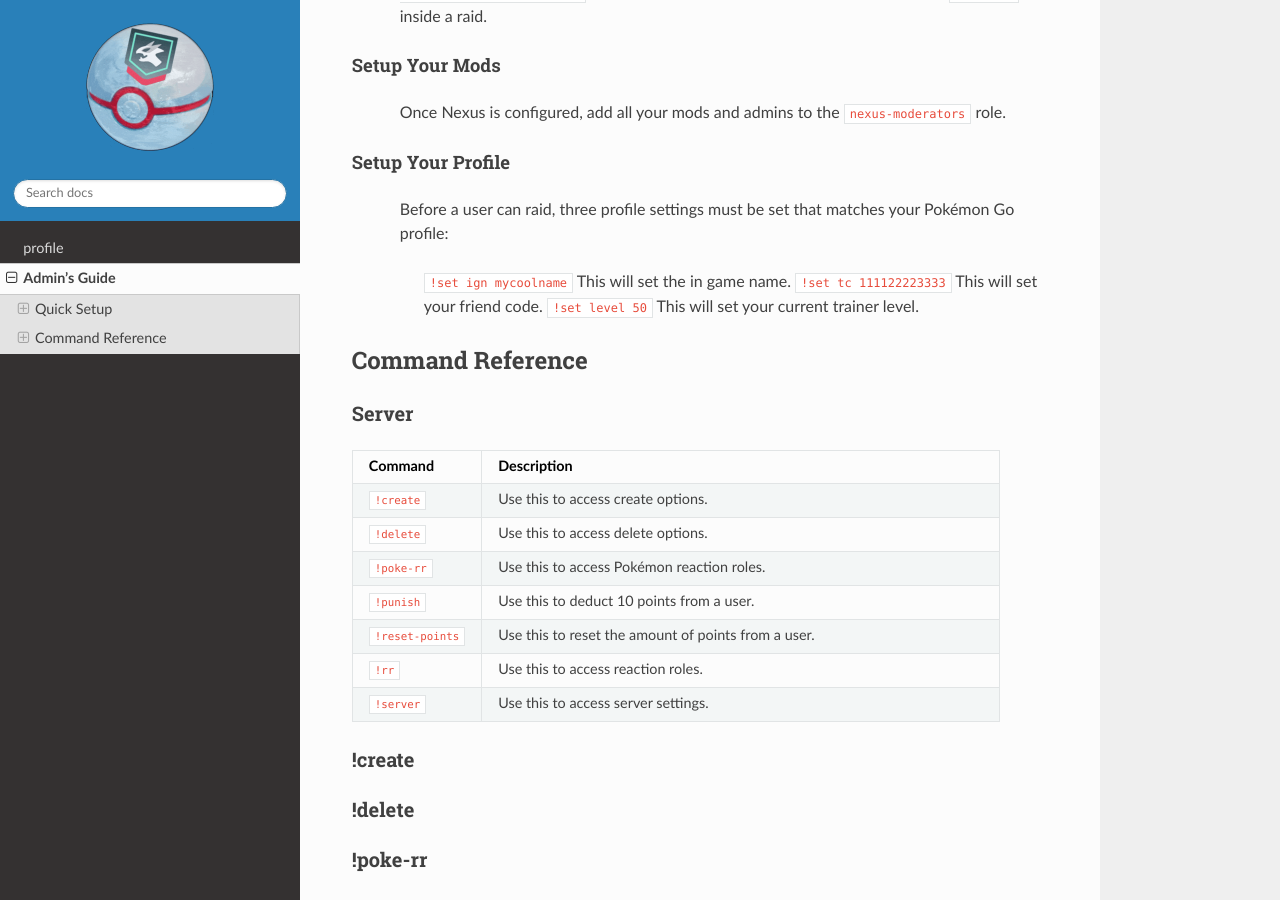
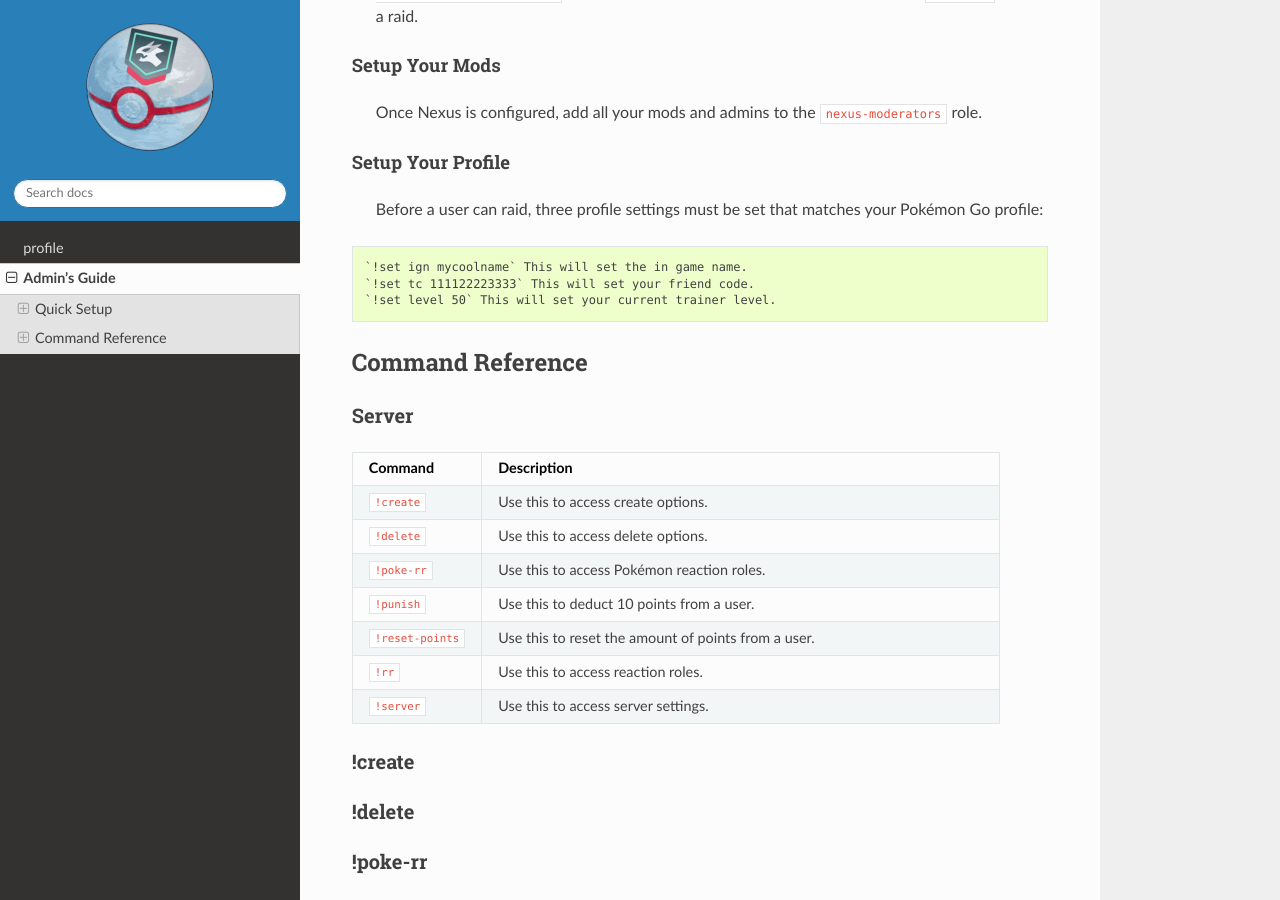
Before and after one commit to NexusRaids/nexus-docs, a Sphinx documentation site: the page built from docs/administration.md, in a window 1280 px wide and 900 px high, scrolled down 676 px. Built offline with Sphinx 7.4.7 and the Read the Docs theme 2.0.0, drawn with Linux system fonts in a browser that asks for light colours; formulas are drawn with MathJax 3; pages that are not in the unit, such as notebooks, are missing from menus.

```diff
--- a/docs/administration.md
+++ b/docs/administration.md
@@ -2,34 +2,33 @@
 
 ## Quick Setup
 
-> ### Inviting Nexus
+### Inviting Nexus
 
-> > <a href="https://discord.com/oauth2/authorize?client_id=761036478783422484&permissions=1342696528&scope=bot" target="_blank">Invite Nexus to your community.</a>
+> <a href="https://discord.com/oauth2/authorize?client_id=761036478783422484&permissions=1342696528&scope=bot" target="_blank">Invite Nexus to your community.</a>
 
-
-> > Once Nexus is added to your server, it will immediately create a new channel called `#nexus-updates`. This channel is used for update notifications and the `nexus-moderator` role for people who want to run administration commands.
+> Once Nexus is added to your server, it will immediately create a new channel called `#nexus-updates`. This channel is used for update notifications and the `nexus-moderator` role for people who want to run administration commands.
 
 ### Configuring Nexus
 
-> #### Raiding
+#### Raiding
 
-> > You need to setup your raid channel with `!server raid-channel <#channel>`. The raid channel is a special channel in which all raids will be.
+> You need to setup your raid channel with `!server raid-channel <#channel>`. The raid channel is a special channel in which all raids will be.
 
-> ####  Cross-server raids
+ ####  Cross-server raids
 
-> > You need to setup the channel in which you'll receive raids from other servers with `!server online-channel <#channel>`. You can send your raid to other servers by running `!go-live` inside a raid.
+> You need to setup the channel in which you'll receive raids from other servers with `!server online-channel <#channel>`. You can send your raid to other servers by running `!go-live` inside a raid.
 
-> #### Setup Your Mods
+#### Setup Your Mods
 
-> > Once Nexus is configured, add all your mods and admins to the `nexus-moderators` role.
+> Once Nexus is configured, add all your mods and admins to the `nexus-moderators` role.
 
-> #### Setup Your Profile
+#### Setup Your Profile
 
-> > Before a user can raid, three profile settings must be set that matches your Pokémon Go profile:
+> Before a user can raid, three profile settings must be set that matches your Pokémon Go profile:
 
-> > > `!set ign mycoolname` This will set the in game name.
-> > > `!set tc 111122223333` This will set your friend code.
-> > > `!set level 50` This will set your current trainer level.
+    `!set ign mycoolname` This will set the in game name.
+    `!set tc 111122223333` This will set your friend code.
+    `!set level 50` This will set your current trainer level.
 
 ## Command Reference
 
```
